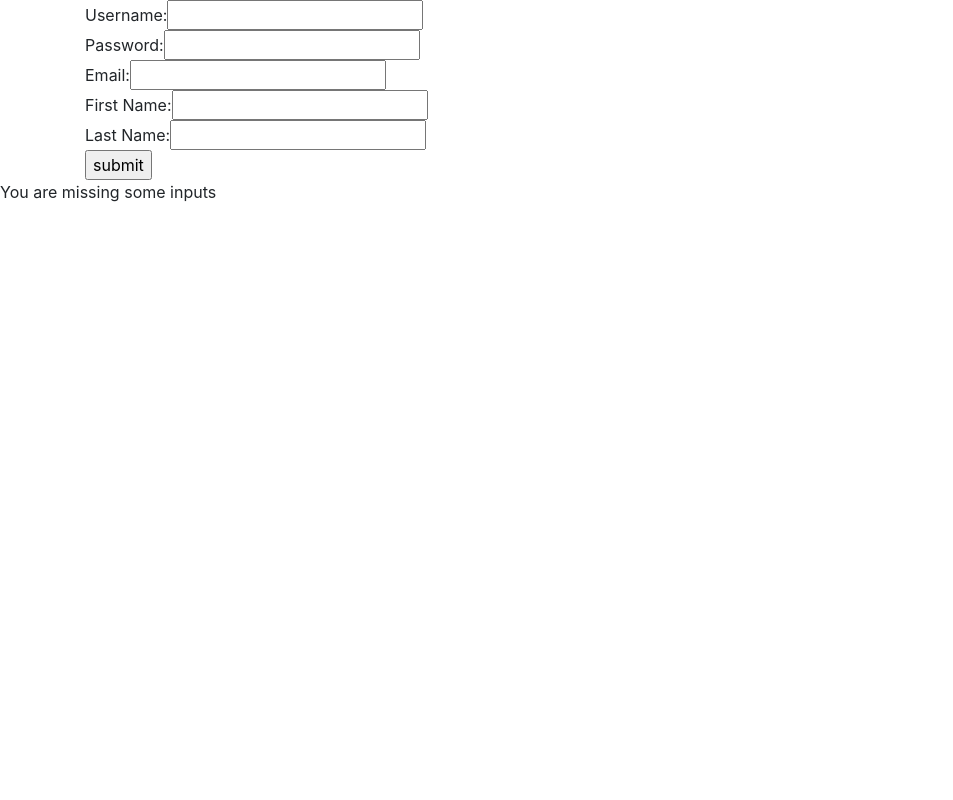
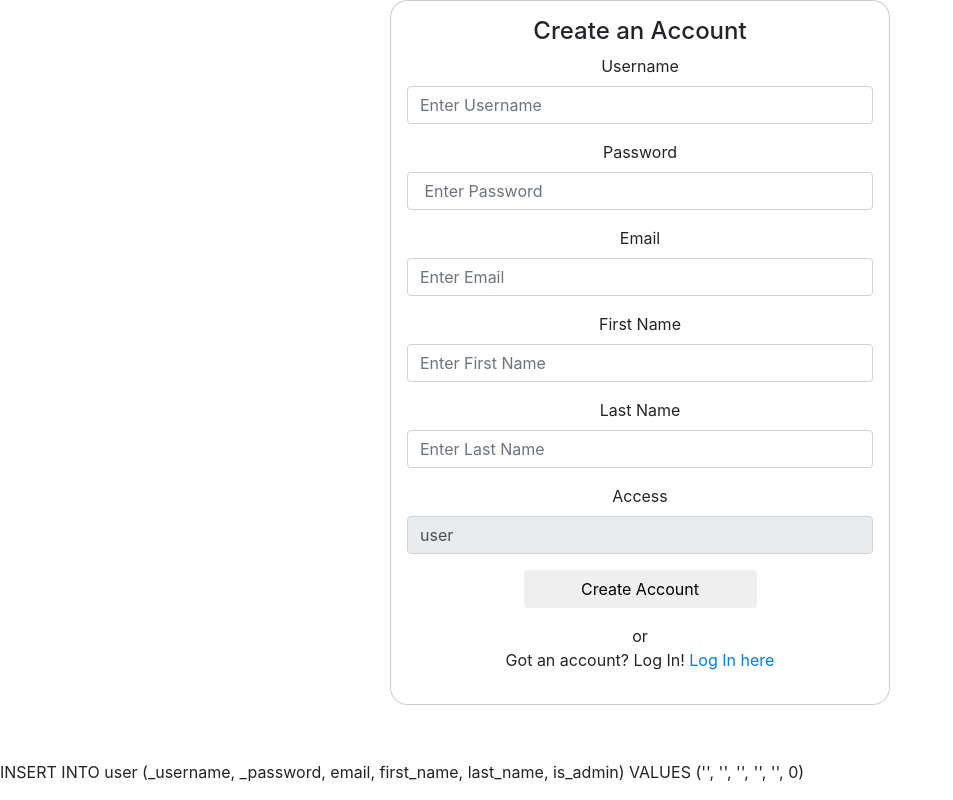
Before and after one commit to lucychen1996/eWholeFoods, a PHP site: page /registration.php in a window 1280 px wide. Shown: the whole page, without its empty margins (0-953 px from the left). Run offline with PHP 8.4, Linux system fonts and the light colour scheme; data that the repository does not hold is empty; some libraries are stand-ins or nearby versions.

Commit message:
updated registration page

```diff
--- a/css/main.css
+++ b/css/main.css
@@ -1,11 +1,54 @@
+.homebtn {
+
+    display: block;
+    margin-left: auto;
+    margin-right: auto;
+    width: 30%;
+    margin-bottom: 5%;
+
+}
+
 #reg {
-    display: flex;
-    align-items: center;
-    justify-content: center;
-    color: red;
-    background-color: aquamarine;
+    color:white;
+    background-color: navy;
+}
+
+#log {
+    color:white;
+    background-color: green;
 }
 
 form {
     align-items: center;
 }
+
+.banner {
+    text-align: center;
+    margin: 10%;
+    position: static;
+}
+
+
+.accountForm {
+        position: relative;
+        display: -ms-flexbox;
+        display: flex;
+        padding: 1rem;
+        -ms-flex-direction: column;
+        flex-direction: column;
+        background-color: #fff;
+        background-clip: padding-box;
+        border: 1px solid rgba(0,0,0,.2);
+        border-radius: 1.1rem;
+        max-width: 500px;
+        text-align: center;
+        margin-left: auto;
+        margin-right: auto;
+        margin-bottom: 5%;
+}
+
+#submitbtn {
+    width: 50%;
+    margin-left: auto;
+    margin-right: auto;
+}
--- a/home.php
+++ b/home.php
@@ -4,8 +4,11 @@ require 'header.php';
 
 ?>
 
+<h1 class="banner"> Welcome to E-WholeFoods</h1>
 
-<a href="registration.php" class="btn" id="reg">Register</a>
+
+<a href="registration.php" class="btn homebtn" id="reg">Register</a>
+<a href="login.php" class="btn homebtn" id="log">Login</a>
 
 
 
--- a/registration.php
+++ b/registration.php
@@ -4,16 +4,42 @@ require 'header.php';
 
 ?>
 
-<form name="registration" action="MainProductsPage.php" method="POST">
-    Username:<input type="text" name="username"><br>
-    Password:<input type="text" name="password"><br>
-    Email:<input type="text" name="email"><br>
-    First Name:<input type="text" name="first_name"><br>
-    Last Name:<input type="text" name="last_name"><br>
+<div class="accountForm">
+ <h4> Create an Account</h4>
 
-
-    <input type="submit" value="submit">
+<form name="registration" action="registration.php" method="POST">
+    <div class="form-group">
+        <label for="exampleInputEmail1">Username</label>
+        <input type="text" class="form-control" id="username" name="username" placeholder="Enter Username" required>
+    </div>
+    <div class="form-group">
+        <label for="exampleInputPassword1">Password</label>
+        <input type="password" class="form-control" id="password" name="password" placeholder=" Enter Password" required>
+    </div>
+    <div class="form-group">
+        <label for="exampleInputEmail1">Email</label>
+        <input type="email" class="form-control" id="email" name="email" placeholder="Enter Email" required>
+    </div>
+    <div class="form-group">
+        <label for="exampleInputPassword1">First Name</label>
+        <input type="text" class="form-control" id="first_name" name="first_name" placeholder="Enter First Name" required>
+    </div>
+    <div class="form-group">
+        <label for="exampleInputEmail1">Last Name</label>
+        <input type="text" class="form-control" id="last_name" name="last_name" placeholder="Enter Last Name" required>
+    </div>
+    <div class="form-group">
+        <label for="exampleInputPassword1">Access</label>
+        <input class="form-control" type="text" name="access" value="user" readonly>
+    </div>
+    <div class="form-group ">
+        <button type="submit" class="btn btn-block" id="submitbtn" value="submit" >Create Account</button>
+    </div>
+    <div class="form-group">
+        <p class="text-center"> or <br> Got an account? Log In! <a href="login.php" id="login">Log In here</a></p>
+    </div>
 </form>
+</div>
 
 
 <?php
@@ -30,6 +56,7 @@ $first_name = $_POST["first_name"];
 $last_name = $_POST["last_name"];
 $is_admin = 0;
 
+
 // Create connection
 $servername = "localhost";
 $username = "root";
@@ -43,33 +70,24 @@ if ($conn->connect_error) {
 }
 // echo "<p><font color=\"red\">Connected successfully</font></p>";
 
-if ($_username == "" || $_password == "" || $email == ""|| $first_name == ""|| $last_name == "")
-{
-    die("You are missing some inputs");
-}
-
 //insert into database
 $sql = "INSERT INTO user (_username, _password, email, first_name, last_name, is_admin) VALUES ('$_username', '$_password', '$email', '$first_name', '$last_name', $is_admin)";
 echo $sql;
 $result = $conn->query($sql);
-// echo $sql;
 
-// if(!$result)
-// {
-//     echo "Please fill in all fields. <a href = 'registration.php'>Try Again</a>";
-// }
 
 if ($result) {
 
-    echo "Successful!<a href='MainProductsPage.php'>Check Results Here</a>";
+    $test = "apidjfpasd";
+    $_SESSION['_username'] = $test;
+    // header("Location: MainProductsPage.php");
+
 }
 else {
     echo "Something went Wrong!<a href='home.php'>Try Again</a>";
 }
 
-$test = "apidjfpasd";
 
-$_SESSION['_username'] = $test;
 
 // Close connection
 mysqli_close($conn);
```
